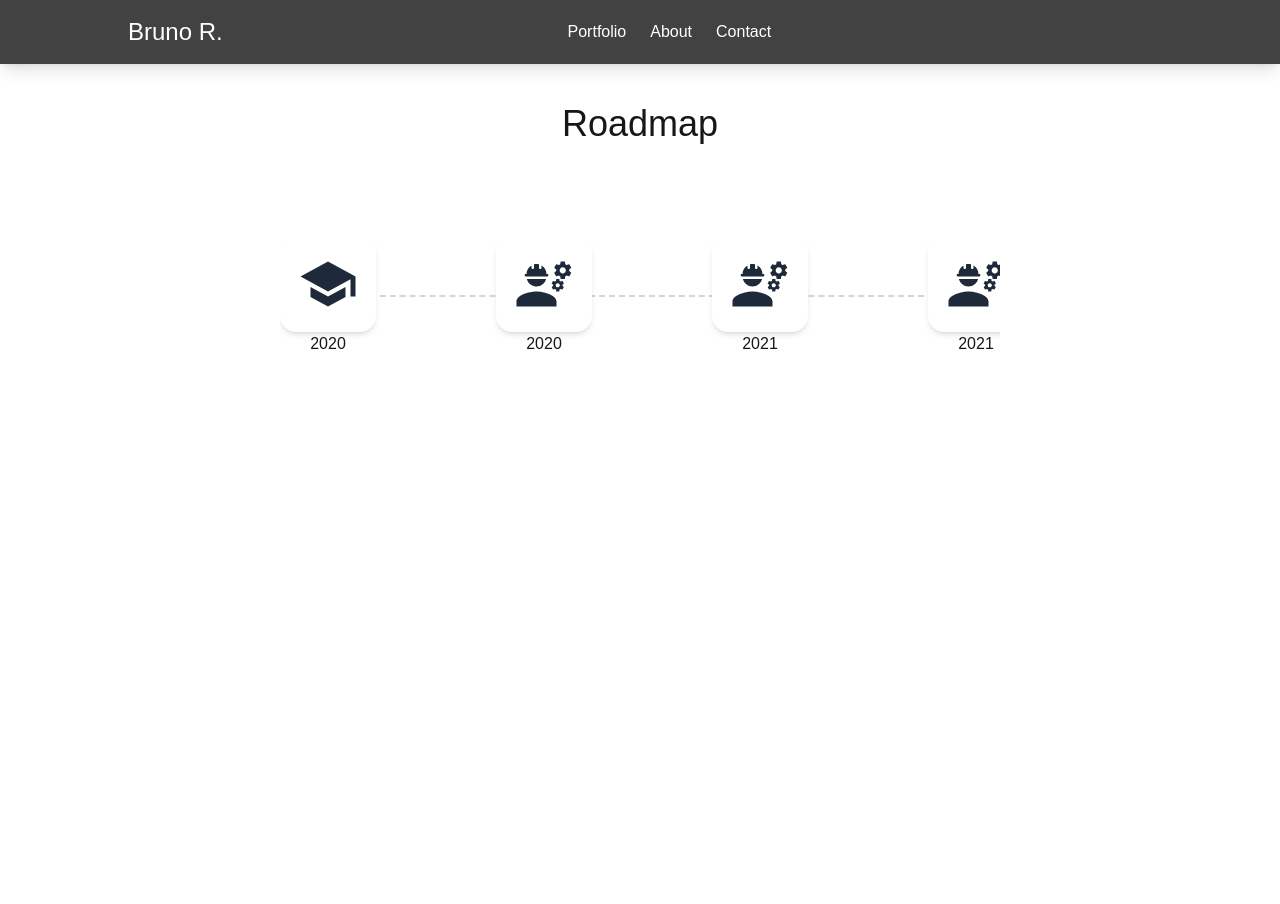
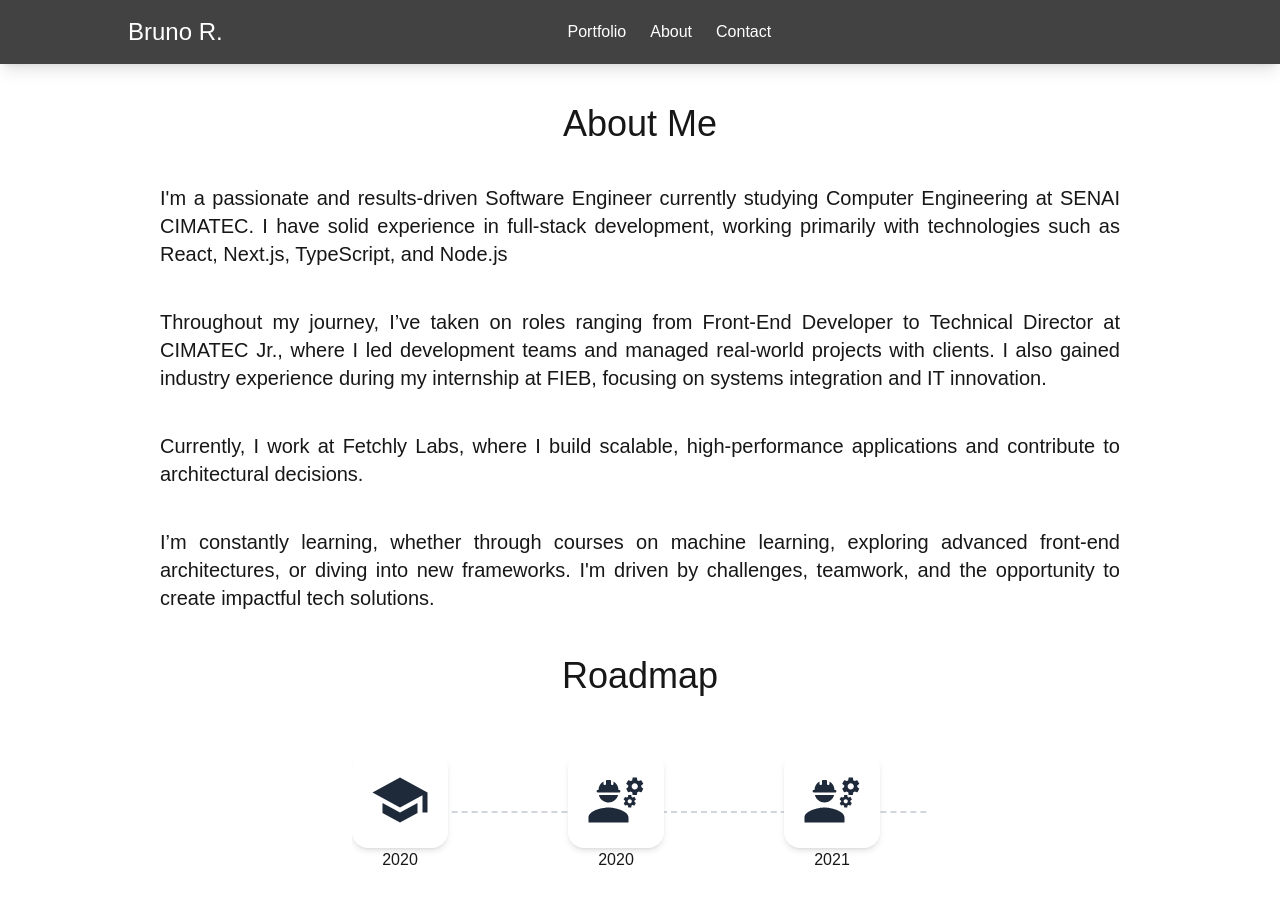
Before and after one commit to racoba/racoba-portfolio, a Next.js app: page /about in a window 1280 px wide. Shown: the top 904 px of the page. Before the commit the page ends 800 px from the top, so only its background shows below. Built offline with nearby package versions, Linux system fonts and the light colour scheme; some icons are missing.

Commit message:
added text

```diff
--- a/src/app/about/page.tsx
+++ b/src/app/about/page.tsx
@@ -1,9 +1,17 @@
 import { TimeLine } from "@/components";
+import englishStrings from "@/resources/strings";
 
 const About = () => {
+    const pageStrings = englishStrings.pages.about;
     return (
-        <div className="flex flex-col items-center justify-center gap-10 p-10">
-            <span className="text-4xl">Roadmap</span>
+        <div className="flex flex-col items-center justify-center gap-1 p-10 px-40">
+            <div className="flex flex-col gap-10">
+                <span className="text-4xl mx-auto">About Me</span>
+                {pageStrings.aboutMe.map((text, index) => (
+                    <p key={index} className="text-xl text-justify">{text}</p>
+                ))}
+            </div>
+            <span className="text-4xl mt-10">Roadmap</span>
             <TimeLine />
         </div>
     )
--- a/src/resources/strings.ts
+++ b/src/resources/strings.ts
@@ -25,6 +25,14 @@ const englishStrings = {
     pages: {
         home: {
             myWork: "Some of my work"
+        },
+        about: {
+            aboutMe: [
+                "I'm a passionate and results-driven Software Engineer currently studying Computer Engineering at SENAI CIMATEC. I have solid experience in full-stack development, working primarily with technologies such as React, Next.js, TypeScript, and Node.js",
+                "Throughout my journey, I’ve taken on roles ranging from Front-End Developer to Technical Director at CIMATEC Jr., where I led development teams and managed real-world projects with clients. I also gained industry experience during my internship at FIEB, focusing on systems integration and IT innovation.",
+                "Currently, I work at Fetchly Labs, where I build scalable, high-performance applications and contribute to architectural decisions.",
+                "I’m constantly learning, whether through courses on machine learning, exploring advanced front-end architectures, or diving into new frameworks. I'm driven by challenges, teamwork, and the opportunity to create impactful tech solutions.",
+            ]
         }
     },
     components: {
```
